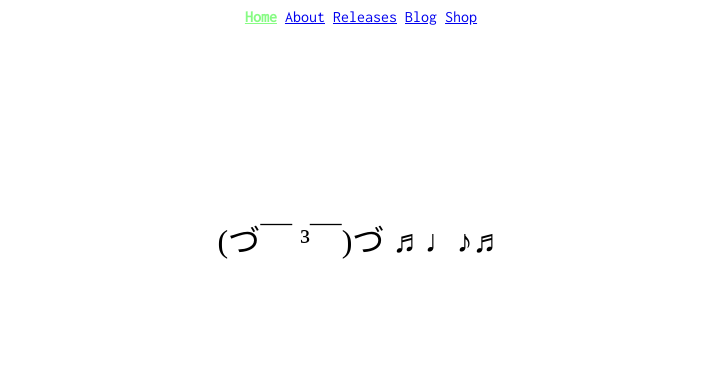
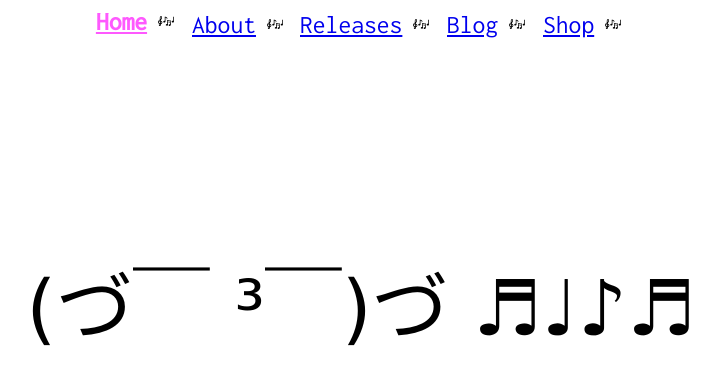
Before and after one commit to 503meditation/helloworld, a Jekyll site: the page built from index.html, in a window 1280 px wide. Shown: the top 385 px of the page, without its empty margins (279-999 px from the left). Built offline with Jekyll 4.4.1, drawn with Linux system fonts in a browser that asks for light colours.

Commit message:
icons, animations and typeface updates

```diff
--- a/_includes/navigation.html
+++ b/_includes/navigation.html
@@ -1,6 +1,6 @@
 <nav>
   {% for item in site.data.navigation %}
   {% assign url = page.url|remove:'.html' %}
-    <a href="{{ item.link }}" {% if url == item.link %}class="current"{% endif %}>{{ item.name }}</a>
+    <a href="{{ item.link }}" {% if url == item.link %}class="current"{% endif %}class="hvr-icon-grow-rotate">{{ item.name }}<img src="music.svg" class="hvr-icon" /></a>
   {% endfor %}
 </nav>
--- a/_layouts/default.html
+++ b/_layouts/default.html
@@ -3,7 +3,7 @@
   <head>
     <meta charset="utf-8" />
     <title>{{ page.title }}</title>
-    <link rel="stylesheet" href="{{ 'https://fonts.googleapis.com/css?family=Inconsolata' }}"/>
+    <link rel="stylesheet" href="{{ 'https://fonts.googleapis.com/css?family=Inconsolata|VT323' }}"/>
     <link rel="stylesheet" href="{{ '/assets/css/styles.css' }}"/>
     <link rel="shortcut icon" type="image/jpeg" href="{{ 'https://503meditation.github.io/helloworld/favicon.jpeg' }}"> {% feed_meta %} {% seo %}
   </head>
--- a/_sass/main.scss
+++ b/_sass/main.scss
@@ -1,5 +1,5 @@
 .current {
-  color: #87FB84;
+  color: #FE59FE;
   font-weight: bold;
 }
 
@@ -7,18 +7,19 @@
   font-family: "Inconsolata", monospace;
   display: block;
   text-align: center;
+  font-size: 2vw;
 }
 
-nav a:hover {
-  background-color: #FE59FE;
+nav a {
+  padding-right: 0.3vw;
 }
 
 h1 {
-  font-family: "Inconsolata", monospace;
+  font-family: 'VT323', monospace;
 }
 
 h2 {
-  font-family: "Inconsolata", monospace;
+  font-family: 'VT323', monospace;
 }
 
 h3 {
@@ -34,12 +35,13 @@
 }
 
 guru {
+  font-family: Lucida Grande;
   display: block;
   width: 100%;
   position: relative;
   text-align: center;
   margin-top: 15%;
-  font-size: xx-large;
+  font-size: 6vw;
 }
 
 ///// mobile responsive properties
@@ -54,42 +56,42 @@
 
 @-webkit-keyframes hvr-hang {
   0% {
-    -webkit-transform: translateY(8px);
-    transform: translateY(8px);
+    -webkit-transform: translateY(20px);
+    transform: translateY(20px);
   }
   50% {
-    -webkit-transform: translateY(4px);
-    transform: translateY(4px);
+    -webkit-transform: translateY(10px);
+    transform: translateY(10px);
   }
   100% {
-    -webkit-transform: translateY(8px);
-    transform: translateY(8px);
+    -webkit-transform: translateY(20px);
+    transform: translateY(20px);
   }
 }
 @keyframes hvr-hang {
   0% {
-    -webkit-transform: translateY(8px);
-    transform: translateY(8px);
+    -webkit-transform: translateY(20px);
+    transform: translateY(20px);
   }
   50% {
-    -webkit-transform: translateY(4px);
-    transform: translateY(4px);
+    -webkit-transform: translateY(10px);
+    transform: translateY(10px);
   }
   100% {
-    -webkit-transform: translateY(8px);
-    transform: translateY(8px);
+    -webkit-transform: translateY(20px);
+    transform: translateY(20px);
   }
 }
 @-webkit-keyframes hvr-hang-sink {
   100% {
-    -webkit-transform: translateY(8px);
-    transform: translateY(8px);
+    -webkit-transform: translateY(20px);
+    transform: translateY(20px);
   }
 }
 @keyframes hvr-hang-sink {
   100% {
-    -webkit-transform: translateY(8px);
-    transform: translateY(8px);
+    -webkit-transform: translateY(20px);
+    transform: translateY(20px);
   }
 }
 .hvr-hang {
@@ -98,8 +100,6 @@
   -webkit-transform: perspective(1px) translateZ(0);
   transform: perspective(1px) translateZ(0);
   box-shadow: 0 0 1px rgba(0, 0, 0, 0);
-}
-.hvr-hang:hover, .hvr-hang:focus, .hvr-hang:active {
   -webkit-animation-name: hvr-hang-sink, hvr-hang;
   animation-name: hvr-hang-sink, hvr-hang;
   -webkit-animation-duration: .3s, 1.5s;
@@ -115,3 +115,31 @@
   -webkit-animation-direction: normal, alternate;
   animation-direction: normal, alternate;
 }
+
+.hvr-icon-grow-rotate {
+  display: inline-block;
+  vertical-align: middle;
+  -webkit-transform: perspective(1px) translateZ(0);
+  transform: perspective(1px) translateZ(0);
+  box-shadow: 0 0 1px rgba(0, 0, 0, 0);
+  -webkit-transition-duration: 0.3s;
+  transition-duration: 0.3s;
+}
+.hvr-icon-grow-rotate .hvr-icon {
+  -webkit-transform: translateZ(0);
+  transform: translateZ(0);
+  -webkit-transition-duration: 0.3s;
+  transition-duration: 0.3s;
+  -webkit-transition-property: transform;
+  transition-property: transform;
+  -webkit-transition-timing-function: ease-out;
+  transition-timing-function: ease-out;
+}
+.hvr-icon-grow-rotate:hover .hvr-icon, .hvr-icon-grow-rotate:focus .hvr-icon, .hvr-icon-grow-rotate:active .hvr-icon {
+  -webkit-transform: scale(1.5) rotate(12deg);
+  transform: scale(1.5) rotate(12deg);
+}
+.hvr-icon {
+  max-width: 18px;
+  margin-left: 10px;
+}
```
Also changed, not shown: _releases/music.svg (added), music.svg (added), 14 other files.
